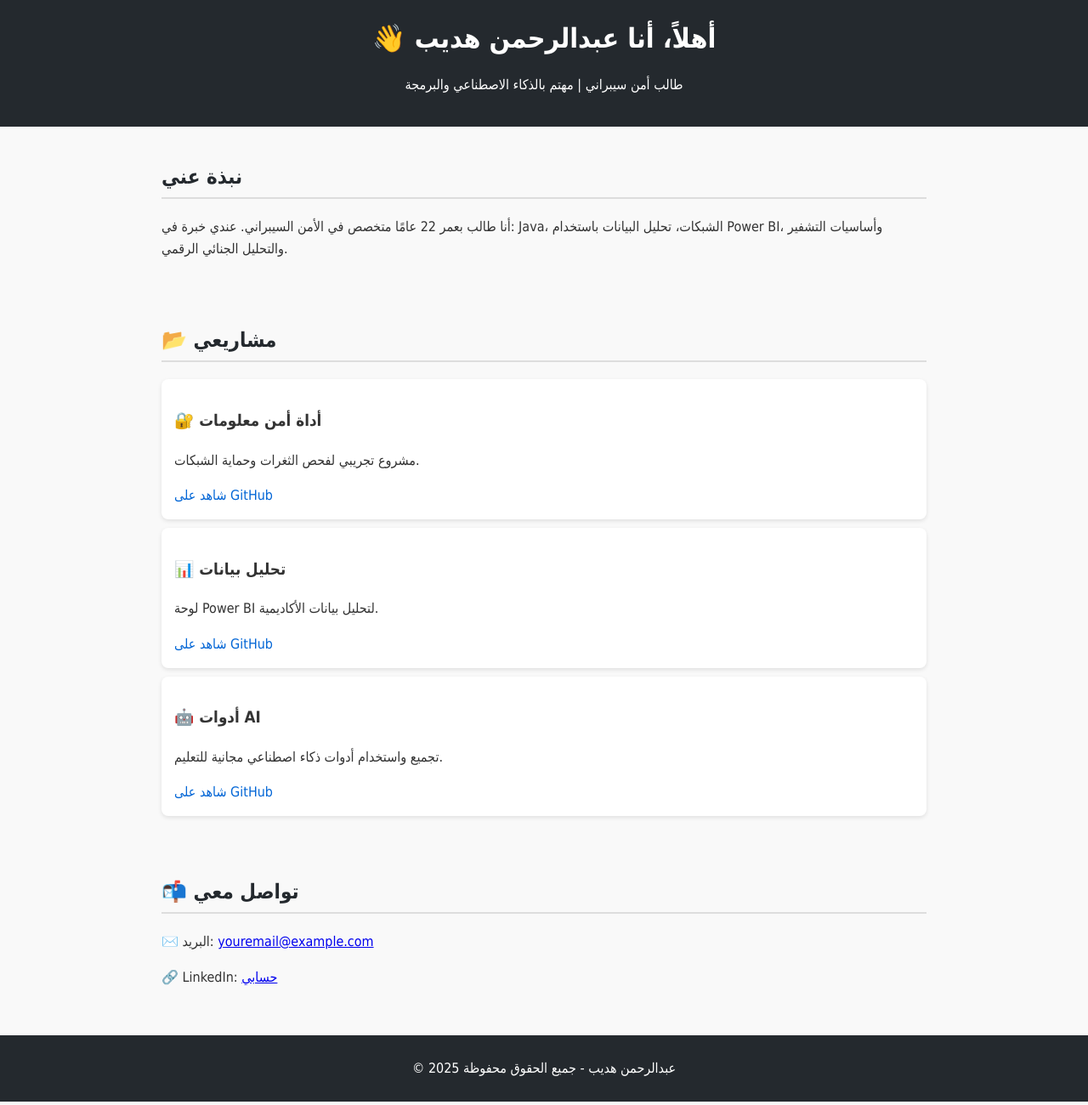
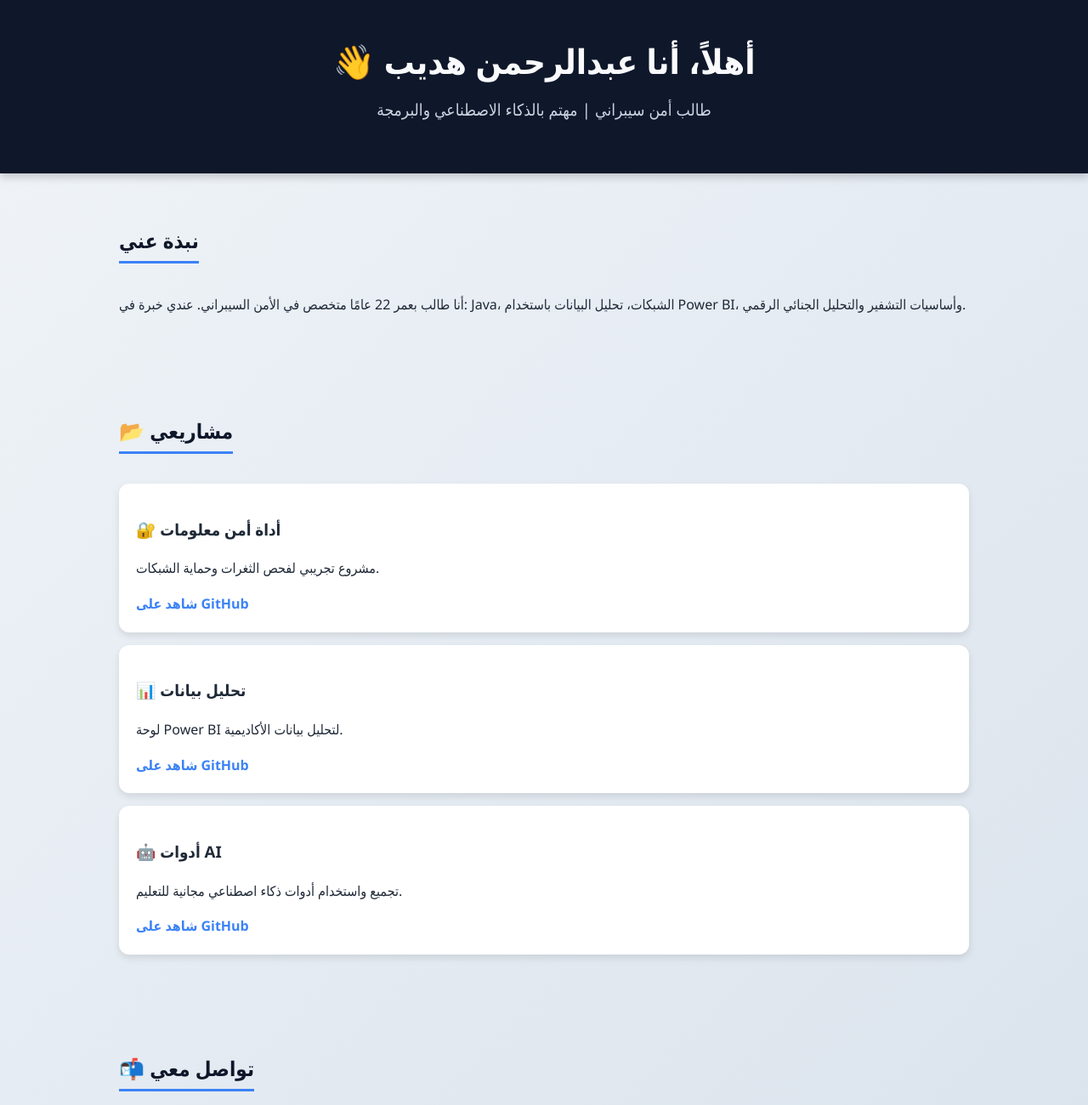
Before and after one commit to abdalrahmanhdaib/3bdalr7man, a plain HTML site: page index.html in a window 1280 px wide. Shown: the top 1300 px of the page at 85% size. Drawn offline with Linux system fonts and the light colour scheme.

Commit message:
Update style.css

```diff
--- a/style.css
+++ b/style.css
@@ -1,56 +1,90 @@
+/* الخطوط الأساسية */
 body {
-  font-family: "Tahoma", sans-serif;
+  font-family: 'Segoe UI', Tahoma, Geneva, Verdana, sans-serif;
   margin: 0;
   padding: 0;
-  background: #f9f9f9;
-  color: #333;
+  background: linear-gradient(135deg, #f0f4f8, #d9e2ec);
+  color: #1f2937;
   line-height: 1.6;
 }
 
+/* الهيدر */
 header {
-  background: #24292e;
-  color: #fff;
-  padding: 20px;
+  background: #0f172a;
+  color: #f8fafc;
+  padding: 40px 20px;
   text-align: center;
+  box-shadow: 0 4px 10px rgba(0,0,0,0.2);
 }
 
 header h1 {
   margin: 0;
+  font-size: 2.5em;
 }
 
+header p {
+  margin-top: 10px;
+  font-size: 1.2em;
+  color: #cbd5e1;
+}
+
+/* الأقسام */
 section {
-  padding: 20px;
-  max-width: 900px;
+  padding: 40px 20px;
+  max-width: 1000px;
   margin: auto;
 }
 
+/* العناوين */
 h2 {
-  color: #24292e;
-  border-bottom: 2px solid #ddd;
+  color: #0f172a;
+  border-bottom: 3px solid #3b82f6;
+  display: inline-block;
   padding-bottom: 5px;
+  margin-bottom: 20px;
 }
 
+/* المشاريع */
 .project {
   background: #fff;
-  padding: 15px;
-  margin: 10px 0;
-  border-radius: 8px;
-  box-shadow: 0 2px 5px rgba(0,0,0,0.1);
+  padding: 20px;
+  margin: 15px 0;
+  border-radius: 12px;
+  box-shadow: 0 4px 8px rgba(0,0,0,0.1);
+  transition: transform 0.3s, box-shadow 0.3s;
+}
+
+.project:hover {
+  transform: translateY(-5px);
+  box-shadow: 0 10px 20px rgba(0,0,0,0.2);
 }
 
 .project a {
-  color: #0366d6;
+  color: #3b82f6;
   text-decoration: none;
+  font-weight: bold;
 }
 
 .project a:hover {
   text-decoration: underline;
 }
 
+/* تواصل */
+#contact a {
+  color: #3b82f6;
+  text-decoration: none;
+}
+
+#contact a:hover {
+  text-decoration: underline;
+}
+
+/* الفوتر */
 footer {
   text-align: center;
-  background: #24292e;
-  color: #fff;
-  padding: 10px;
-  margin-top: 20px;
+  background: #0f172a;
+  color: #f8fafc;
+  padding: 20px;
+  margin-top: 40px;
+  font-size: 0.9em;
 }
```
